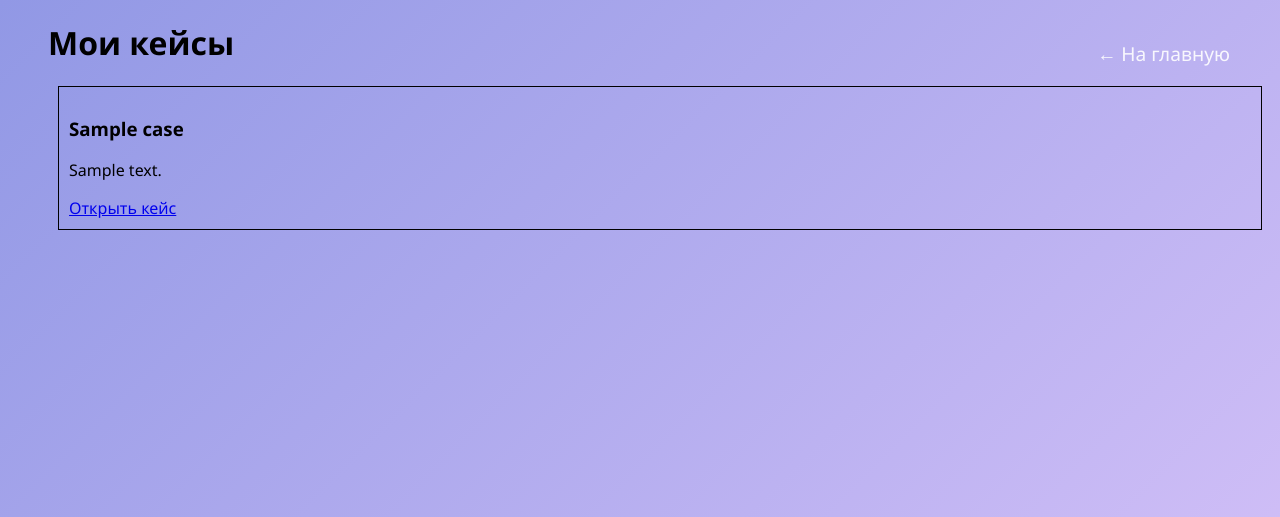
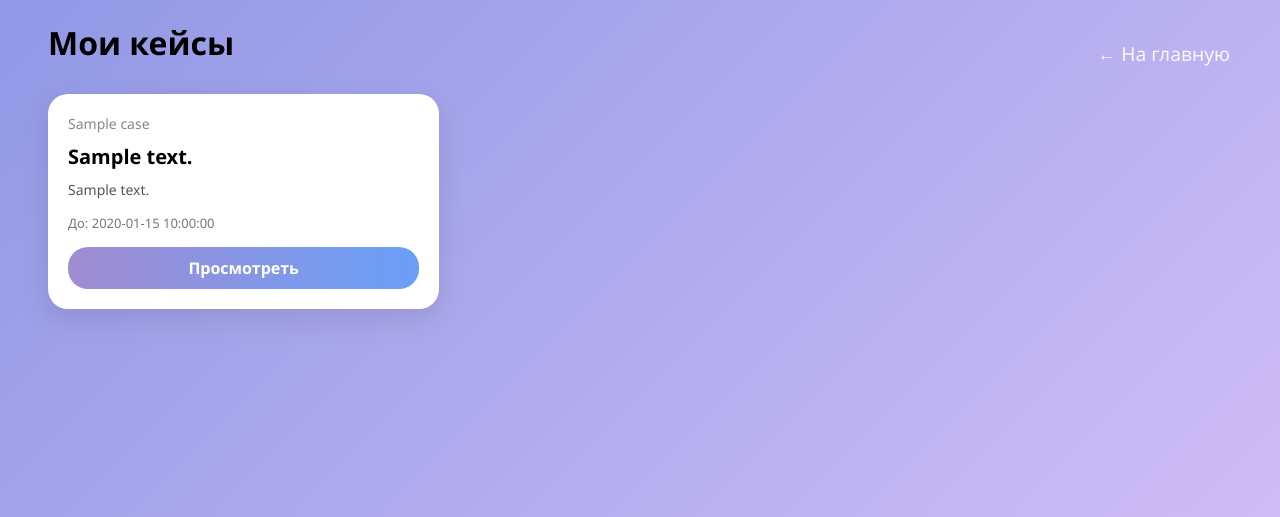
Before and after one commit to prokirova/getcase, a Flask app: template templates/my_cases.html in a window 1280 px wide. Shown: the top 517 px of the page. Run offline with Flask 3, Linux system fonts and the light colour scheme; the template is opened without the code that fills it: most values are stand-ins (such as "Sample title", 1, 10 or a date in 2020).

Commit message:
impr(templates): cases.html, my_cases.html style improvements

```diff
--- a/templates/my_cases.html
+++ b/templates/my_cases.html
@@ -41,6 +41,59 @@
         #main-container {
             margin-left: min(40px, 5%);
         }
+
+        .grid {
+            display: grid;
+            grid-template-columns: repeat(auto-fill, minmax(300px, 1fr));
+            gap: 25px;
+            margin-top: 30px;
+        }
+
+        .card {
+            background: white;
+            border-radius: 20px;
+            padding: 20px;
+            box-shadow: 0 10px 30px rgba(0,0,0,0.1);
+            transition: 0.3s;
+        }
+
+        .card:hover {
+            transform: translateY(-5px);
+        }
+
+        .company {
+            font-size: 14px;
+            color: #888;
+        }
+
+        .title {
+            font-size: 20px;
+            font-weight: bold;
+            margin: 10px 0;
+        }
+
+        .desc {
+            color: #555;
+            font-size: 14px;
+        }
+
+        .footer {
+            margin-top: 15px;
+            font-size: 13px;
+            color: #777;
+        }
+
+        .btn {
+            display: block;
+            margin-top: 15px;
+            padding: 10px;
+            text-align: center;
+            background: linear-gradient(90deg, #a18cd1, #6a9ff8);
+            color: white;
+            border-radius: 20px;
+            font-weight: bold;
+            text-decoration: none;
+        }
     </style>
 </head>
 <body>
@@ -49,13 +102,29 @@
 
 <div id="main-container">
     {% if cases %}
-        {% for case in cases %}
-            <div style="border:1px solid black; padding:10px; margin:10px;">
-                <h3>{{ case.company_name }}</h3>
-                <p>{{ case.description }}</p>
-                <a href="/case/{{ case.id }}">Открыть кейс</a>
-            </div>
-        {% endfor %}
+        <div class="grid">
+            {% for case in cases %}
+                <div class="card">
+                    <div class="company">{{ case.company_name }}</div>
+
+                    <div class="title">
+                        {{ case.description[:60] }}{% if case.description|length > 60 %}...{% endif %}
+                    </div>
+
+                    <div class="desc">
+                        {{ case.description[:120] }}
+                    </div>
+
+                    <div class="footer">
+                        До: {{ case.end_time }}
+                    </div>
+
+                    <a href="/case/{{ case.id }}" class="btn">
+                        Просмотреть
+                    </a>
+                </div>
+            {% endfor %}
+        </div>
     {% else %}
         <p>У вас пока нет кейсов</p>
     {% endif %}
```
Also changed, not shown: templates/cases.html (+18 -0 lines).
